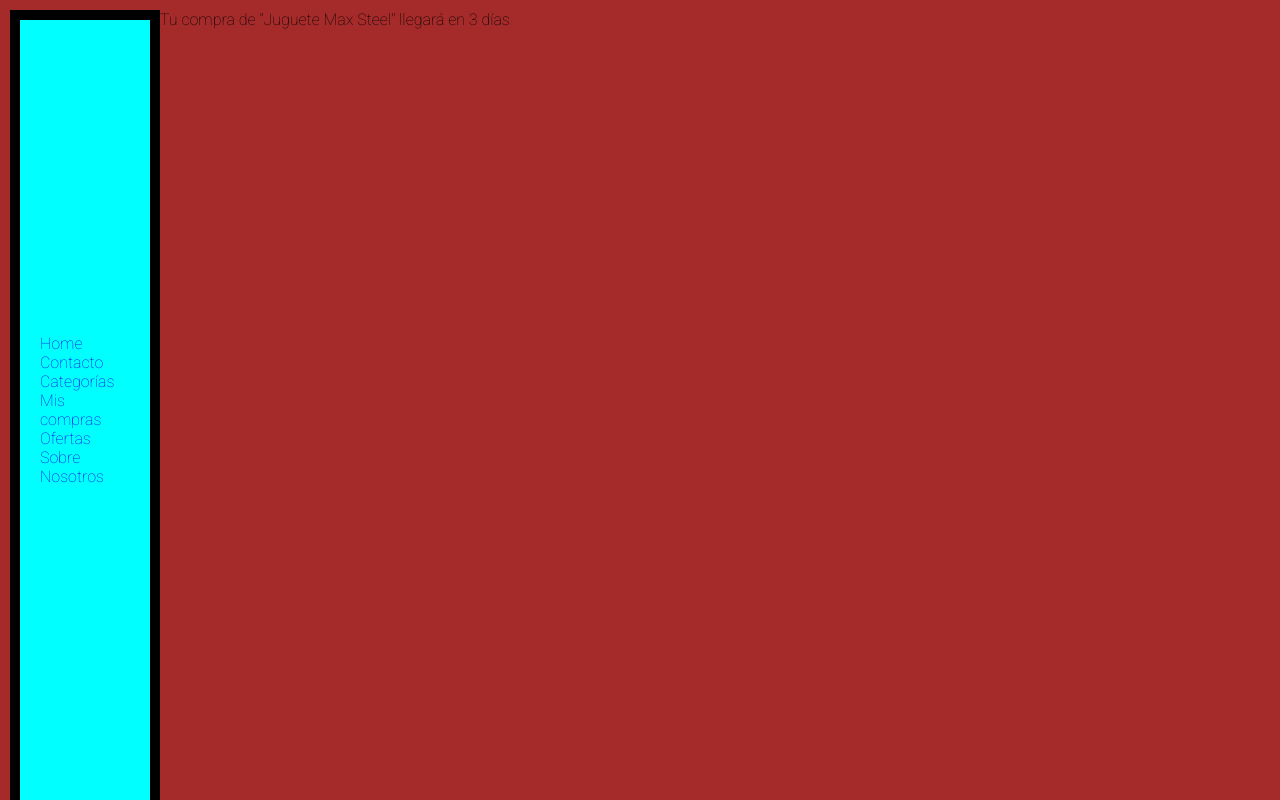
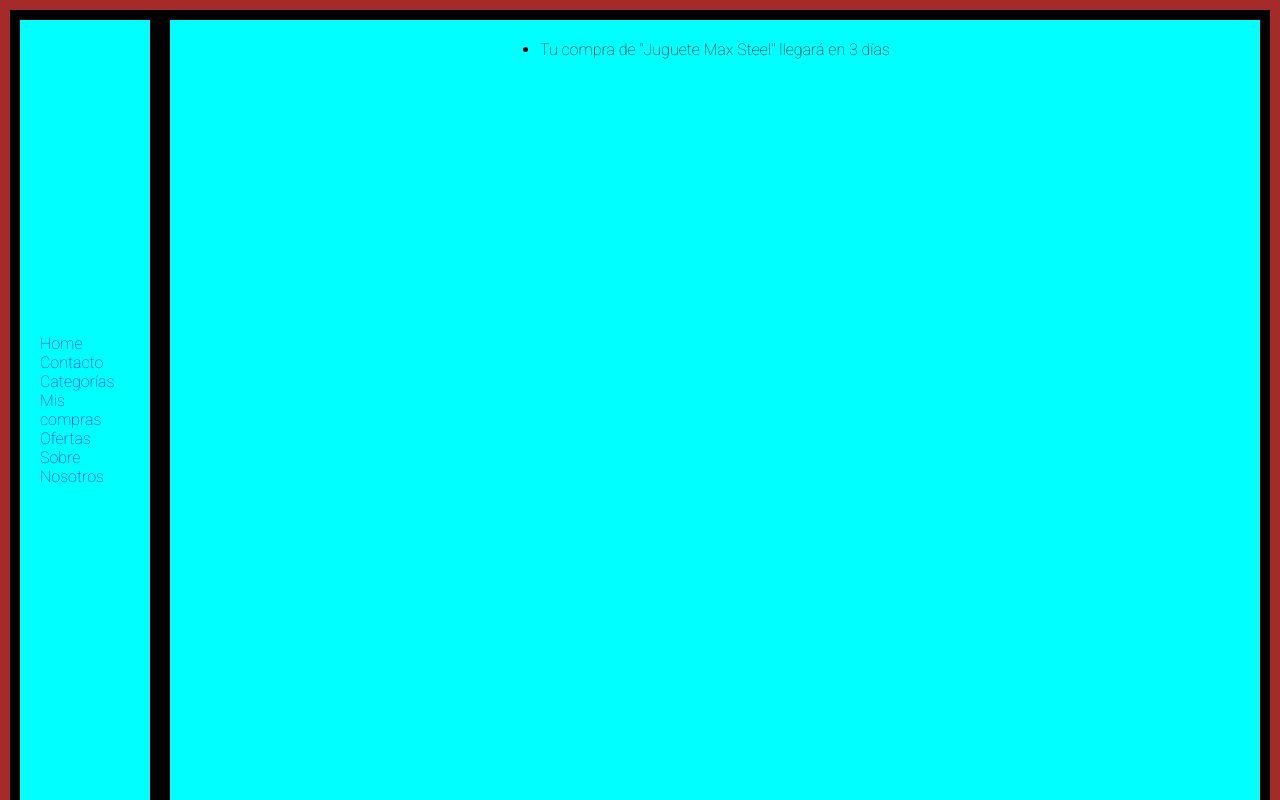
Before and after one commit to AaronCobas/neo-jugueteria, a website: page Secciones/mis_compras.html in a window 1280 px wide. Shown: the top 800 px of the page. Drawn offline with nearby package versions, Linux system fonts and the light colour scheme.

Commit message:
SASS II y CEO

```diff
--- a/scss/partials/_miscompras.scss
+++ b/scss/partials/_miscompras.scss
@@ -1,10 +1,10 @@
-.listaOfertas{
+.listaCompras{
     background-color: aqua;
     padding: 20px;
     border-style: solid;
     border-color: black;
     border-width: 10px;
-    grid-area: listaO;
+    grid-area: listaC;
     display: flex;
     flex-direction: column;
     align-items: center;
```
Also changed, not shown: style/styles.css.
